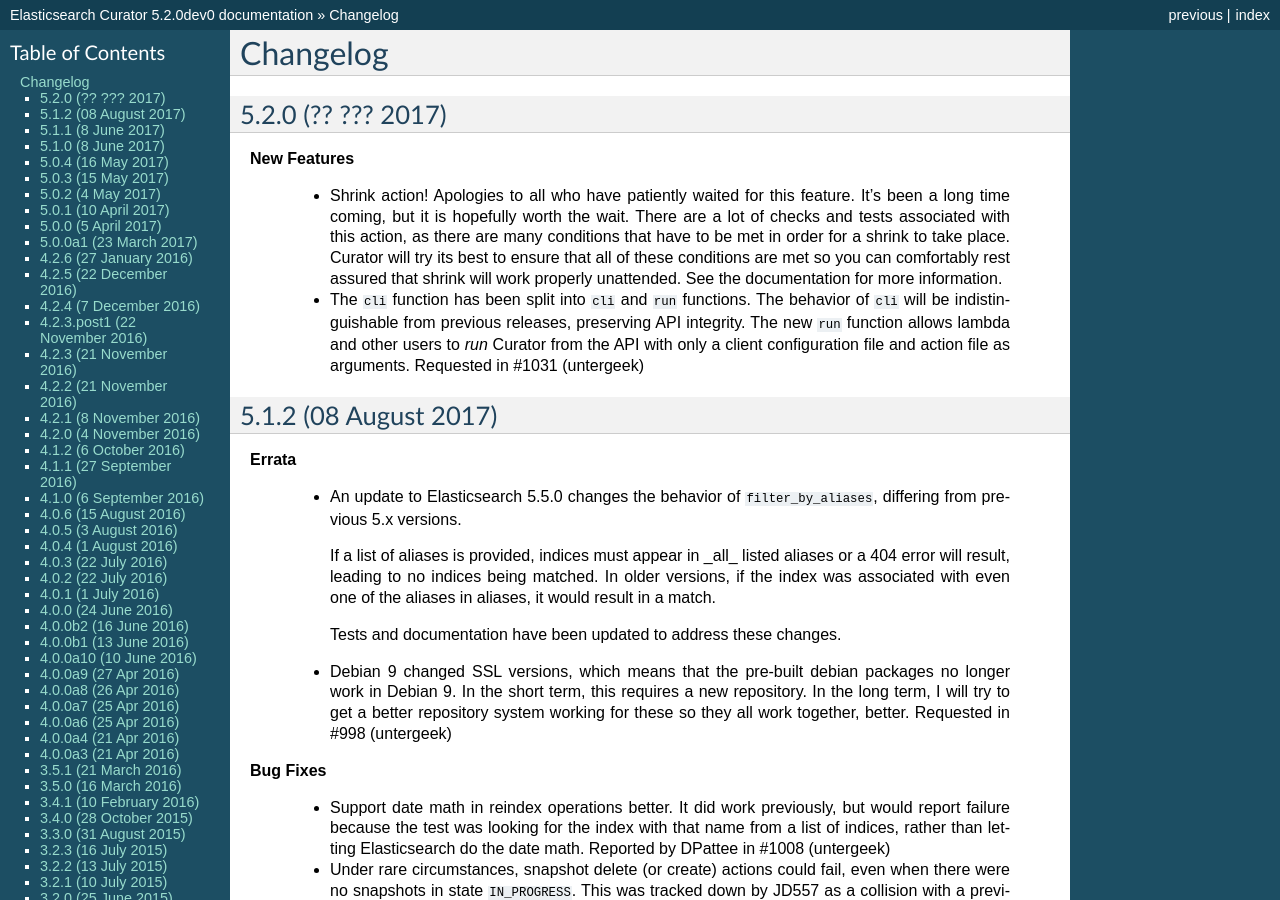
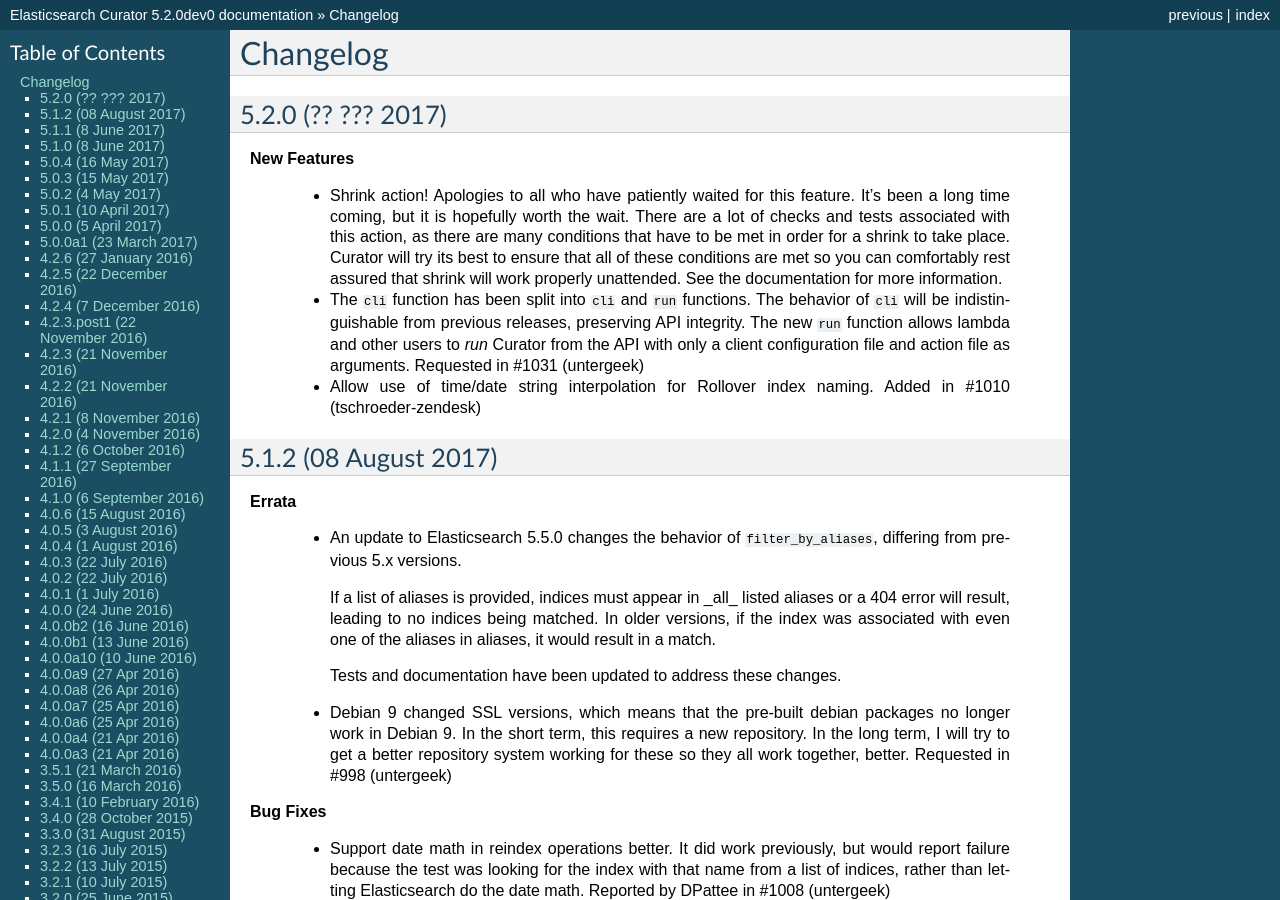
Before and after one commit to elastic/curator, a Sphinx documentation site: the page built from docs/Changelog.rst, in a window 1280 px wide and 900 px high. Built offline with Sphinx 7.4.7, drawn with Linux system fonts in a browser that asks for light colours.

Commit message:
Fix doc build issue
Me and my assumptions...

```diff
--- a/docs/Changelog.rst
+++ b/docs/Changelog.rst
@@ -20,6 +20,8 @@
     preserving API integrity.  The new ``run`` function allows lambda and other
     users to `run` Curator from the API with only a client configuration file
     and action file as arguments.  Requested in #1031 (untergeek)
+  * Allow use of time/date string interpolation for Rollover index naming.
+    Added in #1010 (tschroeder-zendesk)
 
 
 5.1.2 (08 August 2017)
```
Also changed, not shown: 1 other file.
